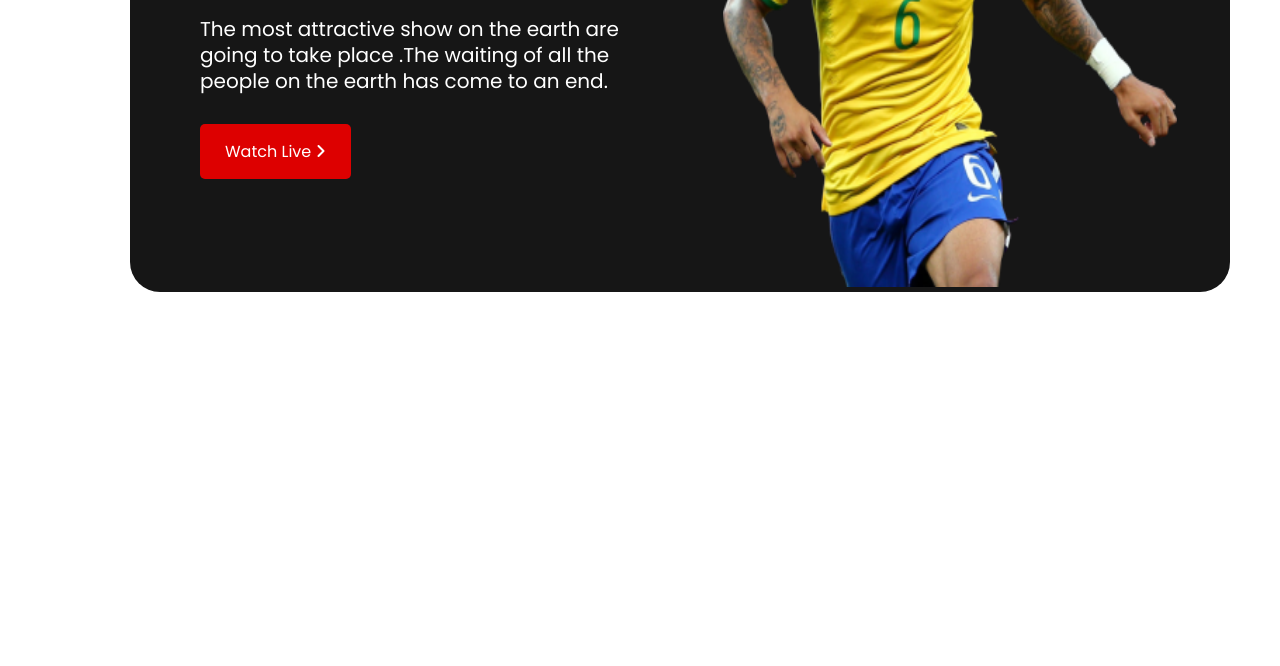
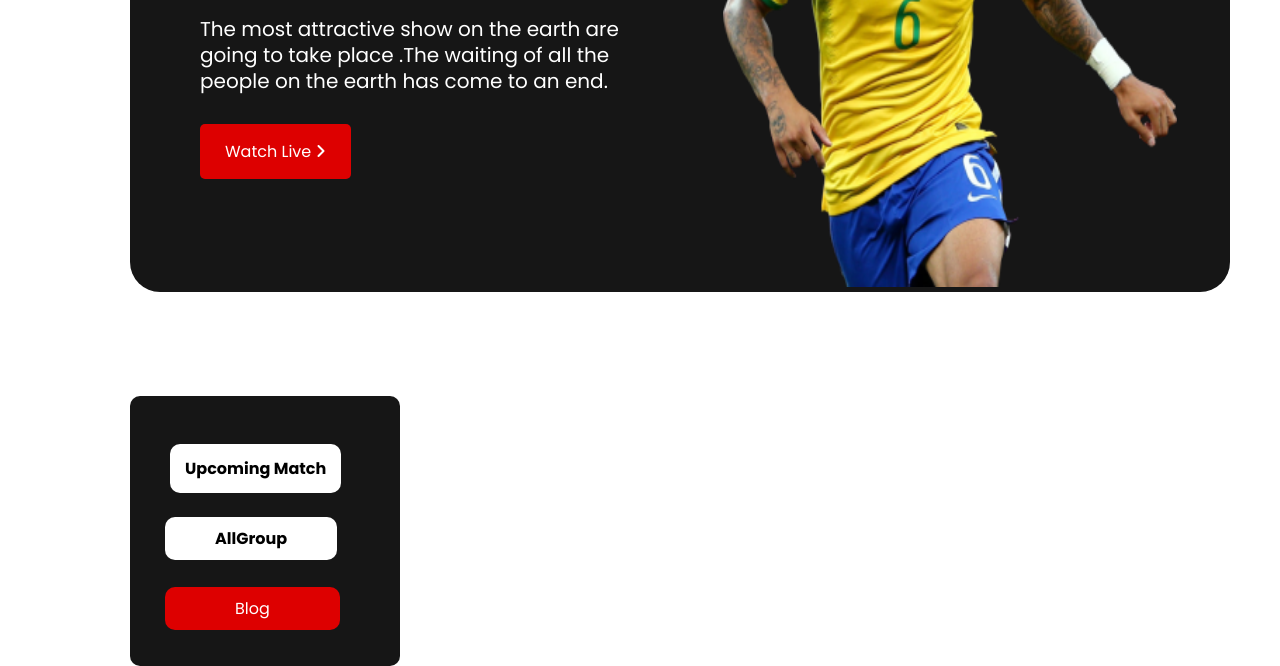
Before and after one commit to Tanzimzarin/world-cup, a plain HTML site: page index.html in a window 1280 px wide. Shown: the part 404-1070 px from the top of the page. Before the commit the page ends 800 px from the top, so only its background shows below. Drawn offline with Linux system fonts and the light colour scheme.

Commit message:
update commit

```diff
--- a/index.html
+++ b/index.html
@@ -39,7 +39,20 @@
 
     </header>
     <!-- header end -->
+    <!--  section starts -->
 
+    <section class="section-top">
+        <div class="section-display">
+            <div class="section-link">
+                <div id="upcoming-match-design"><a href="">Upcoming Match</a></div>
+                <div id="all-group-design"><a href="">AllGroup</a></div>
+                <div id="blog-design"><a href=""> Blog</a></div>
+            </div>
+            <div></div>
+        </div>
+    </section>
+
+    <!--  section ends -->
 </body>
 
 </html>
--- a/style.css
+++ b/style.css
@@ -74,3 +74,80 @@ header {
 
 
 }
+
+/* header style ends */
+
+/* --------------
+    Section stylesheet
+    -----------------------*/
+
+.section-top {
+    position: absolute;
+    width: 1100px;
+    padding-top: 750px;
+    margin: 50px 139px 140px 130px;
+}
+
+.section-display {}
+
+.section-link {
+    width: 270px;
+    height: 270px;
+    background: #161616;
+    border-radius: 10px;
+}
+
+#upcoming-match-design {
+    width: 200px;
+    height: 64px;
+    position: absolute;
+    margin-top: 60px;
+    margin-left: 40px;
+}
+
+#upcoming-match-design a {
+
+    text-decoration: none;
+    background-color: #FFFFFF;
+    color: black;
+    font-weight: 600;
+    padding: 13px 15px;
+    border-radius: 10px;
+
+}
+
+#all-group-design {
+    width: 200px;
+    height: 64px;
+    position: absolute;
+    margin-top: 130px;
+    margin-left: 15px;
+}
+
+#all-group-design a {
+    text-decoration: none;
+    background-color: #FFFFFF;
+    color: black;
+    font-weight: 600;
+    padding: 10px 50px;
+    border-radius: 10px;
+    margin: 30px 0px 30px 20px;
+}
+
+#blog-design {
+    width: 200px;
+    height: 64px;
+    position: absolute;
+    margin-top: 200px;
+    margin-left: 5px;
+}
+
+#blog-design a {
+    text-decoration: none;
+    background-color: #DD0000;
+    color: white;
+    font-weight: 500;
+    padding: 10px 70px;
+    border-radius: 10px;
+    margin: 30px;
+}
```
